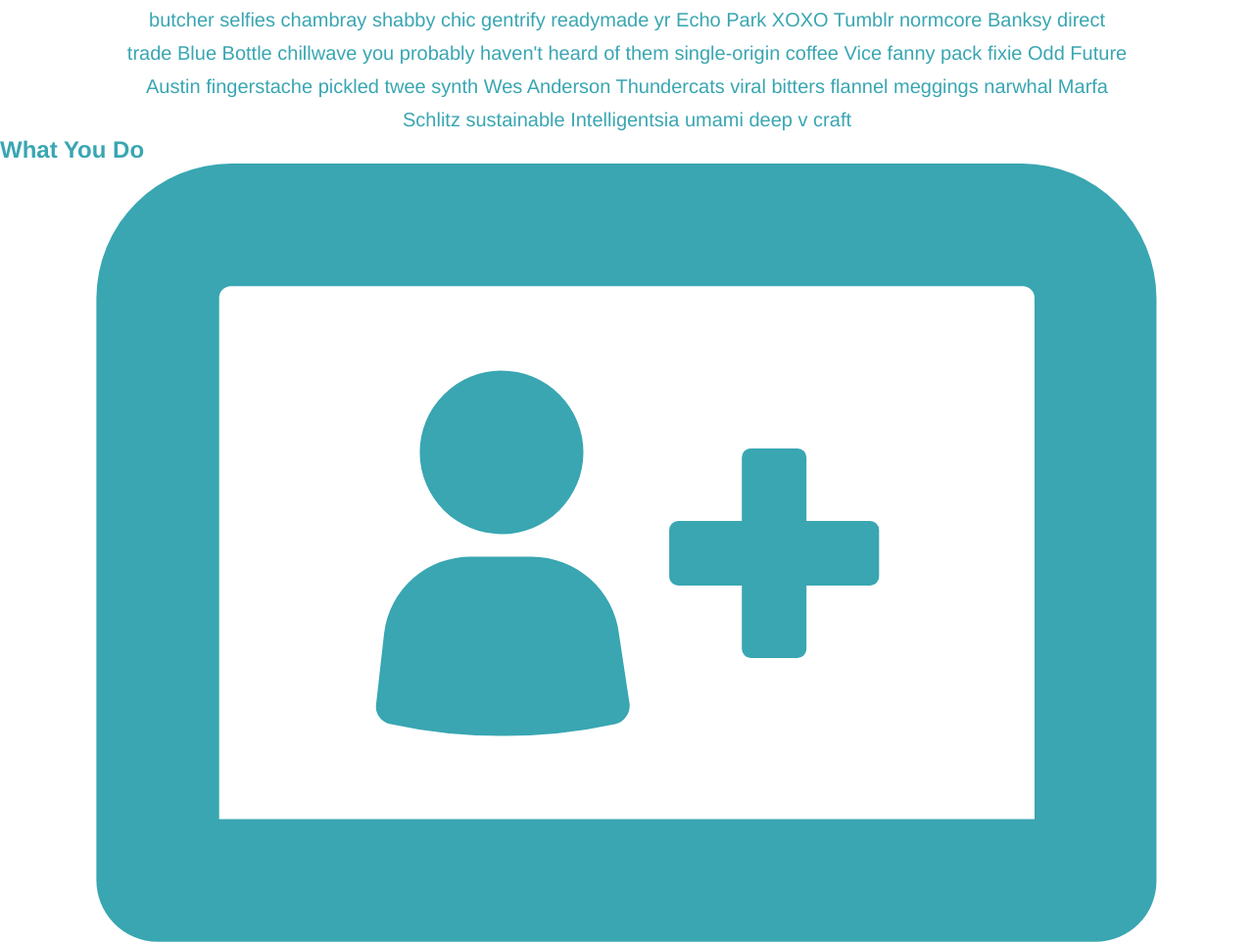
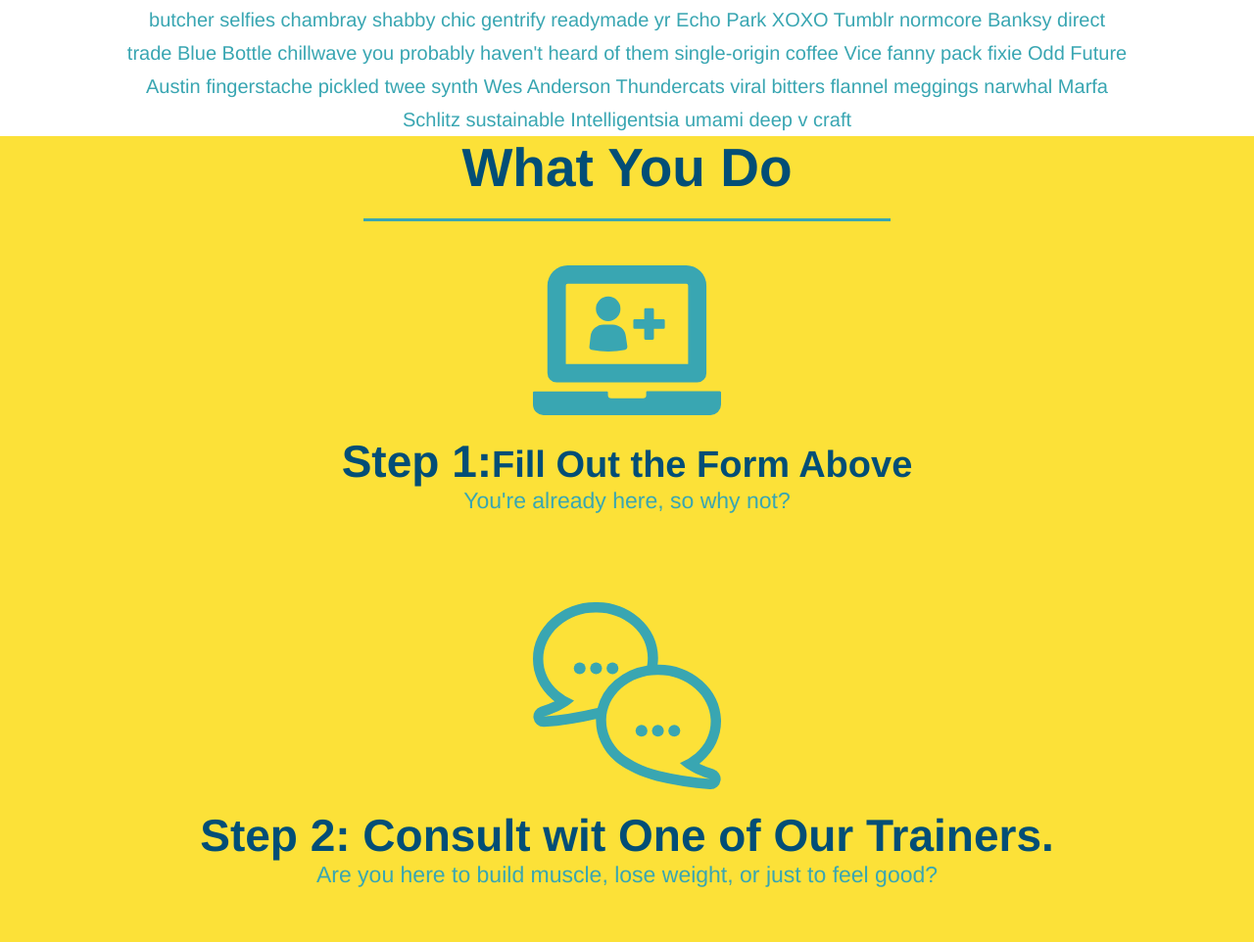
Before and after one commit to chgabs/run-buddy-, a plain HTML site: page index.html in a window 1280 px wide. Shown: the part 791-1753 px from the top of the page at 98% size. Drawn offline with Linux system fonts and the light colour scheme.

Commit message:
steps design

```diff
--- a/assets/css/style.css
+++ b/assets/css/style.css
@@ -116,15 +116,6 @@ footer {
 .intro{
     text-align: center;
 }
-.intro h2 {
-    font-size: 55px;
-    color: #024e76;
-    margin-bottom: 35px;
-    padding: 0 100px 20px 100px;
-    border-bottom: 3px solid;
-    border-color: #fce138;
-    display: inline-block;
-}
 .intro p {
     line-height: 1.7;
     color: #39a6b2;
@@ -132,3 +123,42 @@ footer {
     font-size: 20px;
     margin: 0 auto;
 }
+.steps{
+    text-align: center;
+    background: #fce138;
+}
+.section-title{
+    font-size: 55px;
+    color: #024e76;
+    margin-bottom: 35px;
+    padding: 0 100px 20px 100px;
+    display: inline-block;
+    border-bottom: 3px solid;
+}
+
+.primary-border {
+    border-color: #fce138;
+}
+
+.secondary-border {
+    border-color: #39a6b2;
+}
+.steps div {
+    margin-bottom: 80px;
+}
+.steps img {
+    width: 15%;
+    margin: 10px 0;
+}
+.steps h3 {
+    color: #024e76;
+    font-size: 46px;
+    margin-top: 10px;
+}
+.steps p {
+    color: #39a6b2;
+    font-size: 23px;
+}
+.steps span {
+    font-size: 38px;
+}
--- a/index.html
+++ b/index.html
@@ -84,7 +84,7 @@
     <!--END HERO SECTION-->
     <!--'what we do' section-->
     <section id="what-we-do" class="intro">
-      <h2>What We Do</h2>
+      <h2 class="section-title primary-border">What We Do</h2>
       <p>
         butcher selfies chambray shabby chic gentrify readymade yr Echo Park
         XOXO Tumblr normcore Banksy direct trade Blue Bottle chillwave you
@@ -96,11 +96,11 @@
     </section>
 
     <!--'what you do' section-->
-    <section>
-      <h2>What You Do</h2>
+    <section id="what you do" class="steps">
+      <h2 class="section-title secondary-border">What You Do</h2>
       <div>
         <img src="./assets/css/step-1.svg" alt="" />
-        <h3>Step 1: Fill Out the Form Above</h3>
+        <h3>Step 1:<span>Fill Out the Form Above</span> </h3>
         <p>You're already here, so why not?</p>
       </div>
       <div>
@@ -109,15 +109,15 @@
         <p>Are you here to build muscle, lose weight, or just to feel good?</p>
       </div>
       <div>
-        <img src="./assets/css/step-3.svg"
-        <h3>Step 3: Get Running.</h3>
+        <img src="./assets/css/step-3.svg" >
+        <h3> Step 3:Get Running.</h3>
         <p>
           Hit the ground running (literally) once your trainer lays out your
           plan
         </p>
       </div>
       <div>
-        <img src="./assets/css/step-4.svg"
+        <img src="./assets/css/step-4.svg">
         <h3>Step 4: See Results.</h3>
         <p>Bi-weekly checkins with your trainer will keep you focused</p>
       </div>
```
